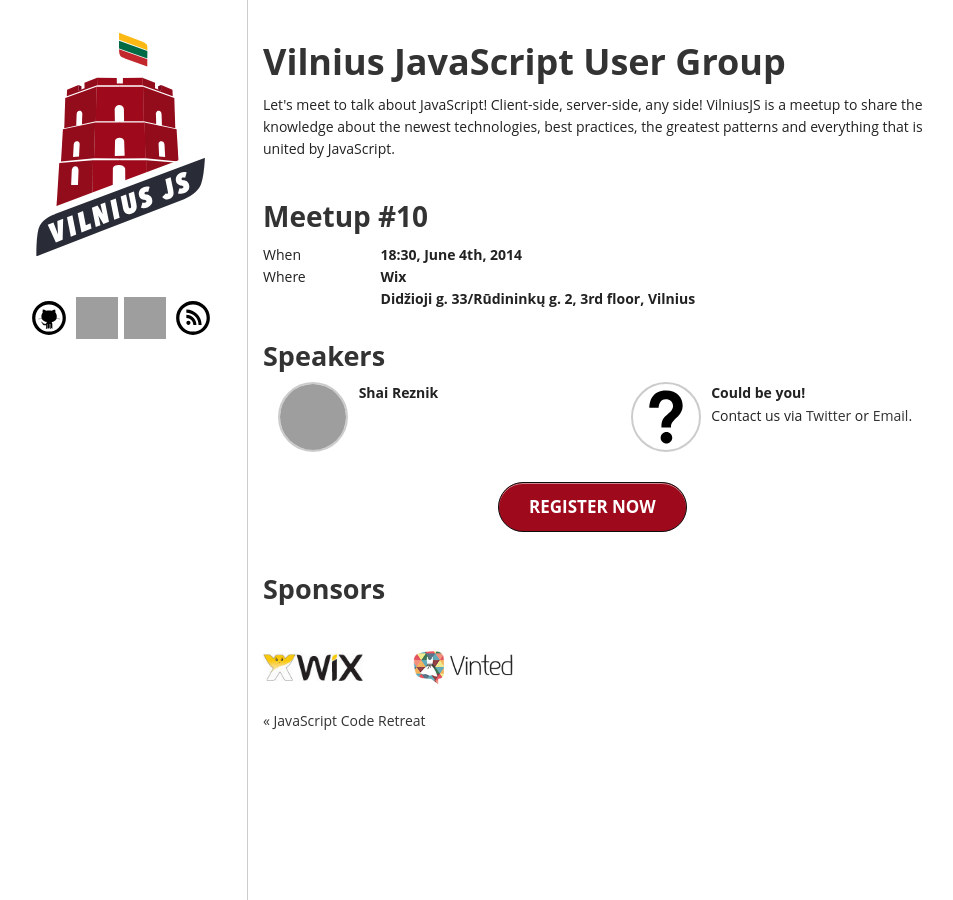
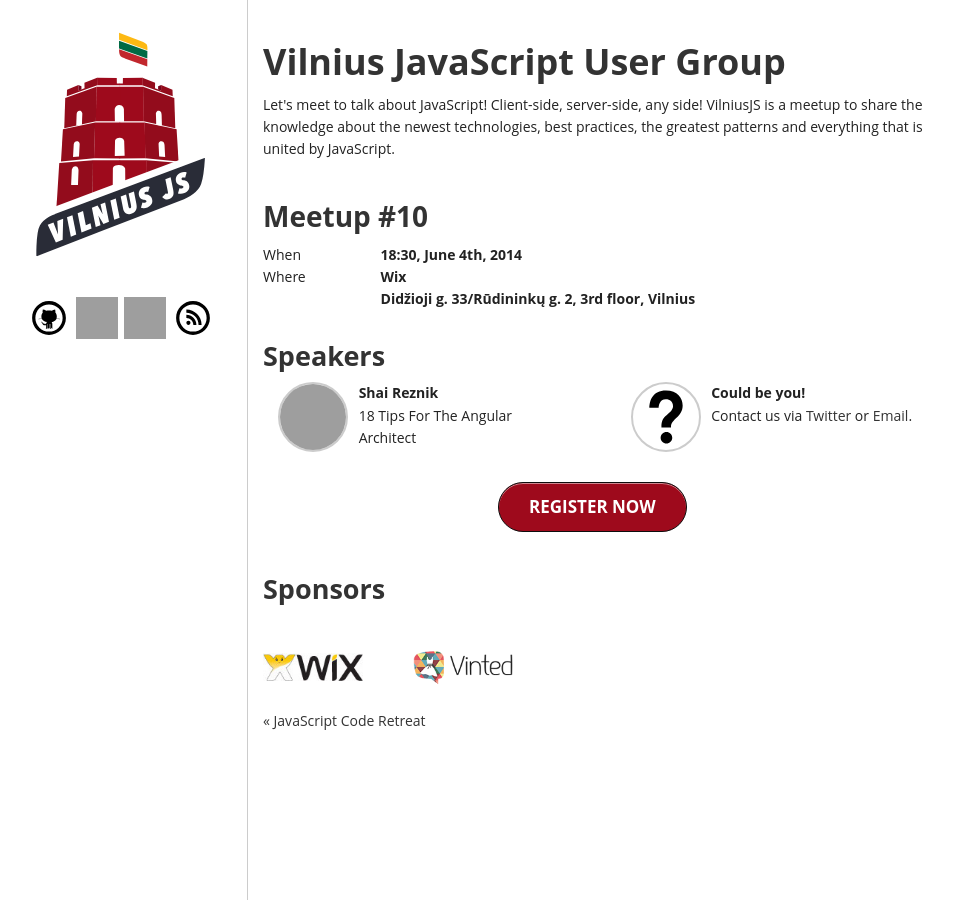
Before and after one commit to VilniusJS/vilniusjs.lt, a Jekyll site: the page built from _posts/2014-06-04-meetup10.md, in a window 1280 px wide, cut to the strip 0-900 px from the top of the page. Shown: the whole strip, without its empty margins (157-1110 px from the left). Built offline with Jekyll 4.4.1, drawn with Linux system fonts in a browser that asks for light colours; comment, search, counter and statistics services are not loaded; grey boxes are pictures that could not be loaded.

Commit message:
Title for 10th Meetup presentation

```diff
--- a/_posts/2014-06-04-meetup10.md
+++ b/_posts/2014-06-04-meetup10.md
@@ -28,6 +28,7 @@
     <div class="nine columns">
       <strong>Shai Reznik</strong>
       <div>
+        18 Tips For The Angular Architect
       </div>
     </div>
   </div>
```
